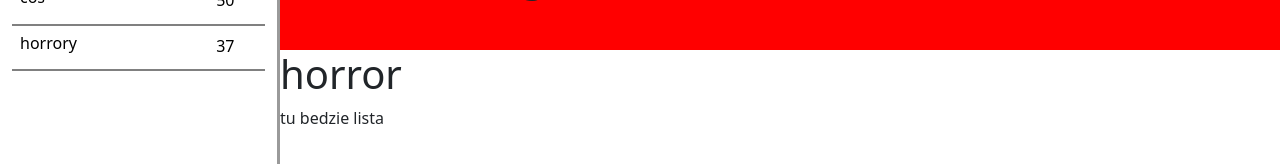
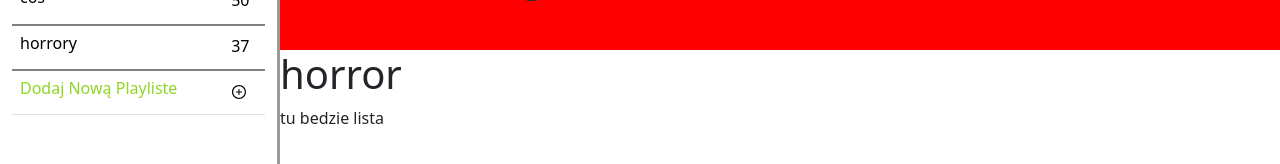
Before and after one commit to SebastianSloniewski/Media-Librex, a React (Create React App) app: page / in a window 1280 px wide. Shown: the part 356-520 px from the top of the page. Built offline with nearby package versions, Linux system fonts and the light colour scheme.

Commit message:
Dodanie okna modalnego do dodawania kolekcji

```diff
--- /dev/null
+++ b/src/components/LeftPanel/AddPlaylistModal/AddPlaylistModal.js
@@ -0,0 +1,36 @@
+import React from "react";
+import styled from "styled-components";
+import { Button, Modal } from "react-bootstrap";
+
+
+
+const AddPlaylistModal = (props) => {
+
+
+
+    return (
+        <Modal show={props.show} onHide={props.closeHandler}>
+            <Modal.Header closeButton>
+                <Modal.Title>Dodaj Nową Kolekcje</Modal.Title>
+            </Modal.Header>
+            <Modal.Body>
+                {/* TODO zrobić srodek z polem do wpisywania nazwy */}
+                <p>tu bedzie zawartosc</p>
+            </Modal.Body>
+            <Modal.Footer>
+                <Button variant="secondary" onClick={props.closeHandler}>
+                    Anuluj
+                </Button>
+                <Button variant="success" onClick={() => {}}>
+                    Dodaj
+                </Button>
+            </Modal.Footer>
+        </Modal>
+
+
+    )
+
+
+}
+
+export default AddPlaylistModal;
--- a/src/components/LeftPanel/AddPlaylistPanel/AddPlaylistPanel.js
+++ b/src/components/LeftPanel/AddPlaylistPanel/AddPlaylistPanel.js
@@ -1,7 +1,40 @@
+import styled from "styled-components";
+import React from "react";
+import {AiOutlinePlusCircle} from "react-icons/ai"
+
+
+const _PanelText = styled.h6`
+    color: #8fd625;
+`;
+
+const _IconContainer = styled.div`
+    &:hover {
+        color: darkgreen;
+    }
+`;
 
 
 const AddPlaylistPanel = (props) => {
+    console.log("rendered APLP")
 
+    const openPanel = () => {
+        console.log("open panel APLP");
+        props.addPlaylist();
+    }
+
+
+    return (
+        <tr>
+            <td><_PanelText>Dodaj Nową Playliste</_PanelText></td>
+            <td>
+                <_IconContainer>
+                    <AiOutlinePlusCircle onClick={openPanel}/>
+                </_IconContainer>
+
+            </td>
+
+        </tr>
+    )
 
 };
 
--- a/src/components/LeftPanel/LeftPanel.js
+++ b/src/components/LeftPanel/LeftPanel.js
@@ -2,6 +2,8 @@ import {React, useState} from "react";
 import styled from "styled-components";
 import PlayListRow from "./PlaylistRow/PlayListRow";
 import Table from "react-bootstrap/Table"
+import AddPlaylistPanel from "./AddPlaylistPanel/AddPlaylistPanel";
+import AddPlaylistModal from "./AddPlaylistModal/AddPlaylistModal";
 
 
 const _MainPanelContainer = styled.div`
@@ -23,7 +25,17 @@ const _Title = styled.div`
 
 const LeftPanel = (props) => {
     const [playlists, setPlayLists] = useState(props.userPlaylists);
+    const [isAddPanelOpen, setIsPanelOpen] = useState(false);
 
+
+    const openAddPanel = () => {
+        setIsPanelOpen(true);
+        console.log("OPEN panel in LP");
+    }
+
+    const closeAddPanel = () => {
+        setIsPanelOpen(false);
+    }
 
     //console.log("Rendered left panel with props: ", props);
 
@@ -46,7 +58,10 @@ const LeftPanel = (props) => {
                             id={value.plID}
                             key={value.plID}
                             onPlaylistSelect={handleSelectPlaylist}/>)}
+
+                        <AddPlaylistPanel addPlaylist={openAddPanel}/>
                     </tbody>
+                    <AddPlaylistModal show={isAddPanelOpen} closeHandler={closeAddPanel}/>
 
                 </Table>
             </div>
--- a/src/components/LeftPanel/PlaylistRow/PlayListRow.js
+++ b/src/components/LeftPanel/PlaylistRow/PlayListRow.js
@@ -17,6 +17,7 @@ const _StyledRow = styled.tr`
 `;
 
 const PlayListRow = (props) => {
+
 
     //console.log("ROW PROPS: ", props)
 
```
